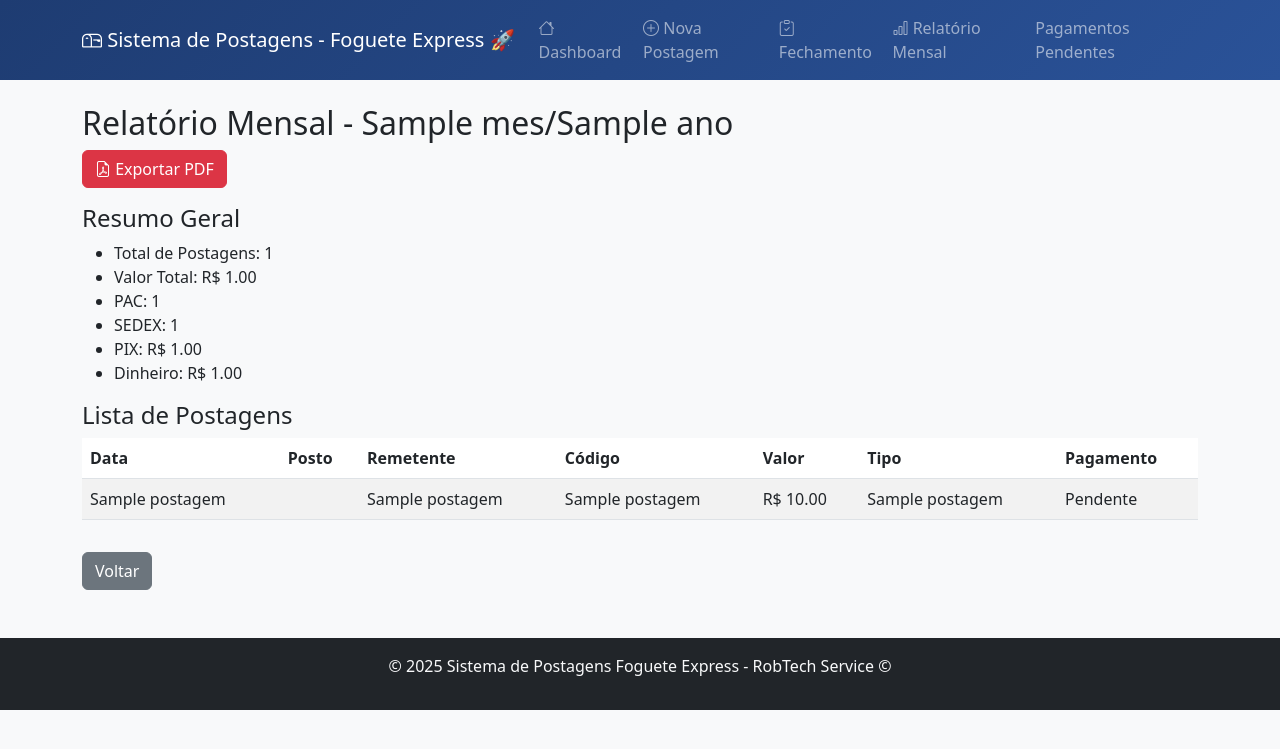
After one commit to robsonalves013/sistema-postagens, a Flask app: template templates/relatorio_mensal_resultado.html in a window 1280 px wide. The commit adds this page. Shown: the top 749 px of the page. Run offline with Flask 3, Linux system fonts and the light colour scheme; the template is opened without the code that fills it: most values are stand-ins (such as "Sample title", 1, 10 or a date in 2020).

Commit message:
atualização de relatorio_mensal

```diff
--- a/app.py
+++ b/app.py
@@ -3,17 +3,14 @@ import sqlite3
 import os
 from datetime import datetime, date
 from fpdf import FPDF
-
+from calendar import monthrange
 
 app = Flask(__name__)
 app.secret_key = 'sua_chave_secreta_aqui'
 
-
 DB_FILE = 'postagens.db'
 NOME_POSTO = {1: "Shopping_Bolivia", 2: "Hotel_Family"}
 
-
-# Filtro Jinja para formatar datas no padrão "%d %m %Y"
 @app.template_filter('datetimeformat')
 def datetimeformat(value, format='%d %m %Y'):
     if value is None:
@@ -32,15 +29,12 @@ def datetimeformat(value, format='%d %m %Y'):
         return value
     return dt.strftime(format)
 
-
 class SistemaPostagem:
     def __init__(self, db_name=DB_FILE):
         self.db_name = db_name
 
-
     def conectar(self):
         return sqlite3.connect(self.db_name)
-
 
     def criar_tabelas(self):
         conn = self.conectar()
@@ -82,7 +76,6 @@ class SistemaPostagem:
         conn.commit()
         conn.close()
 
-
     def adicionar_postagem(self, data_postagem, posto, nome_remetente, codigo_rastreio,
                            valor, tipo_postagem, tipo_pagamento=None, pagamento_pago=0, data_pagamento=None, observacoes=None):
         conn = self.conectar()
@@ -103,7 +96,6 @@ class SistemaPostagem:
             return False
         finally:
             conn.close()
-
 
     def listar_postagens_dia(self, data, posto=None):
         conn = self.conectar()
@@ -128,7 +120,6 @@ class SistemaPostagem:
         conn.close()
         return postagens
 
-
     def listar_pendentes(self):
         conn = self.conectar()
         cursor = conn.cursor()
@@ -142,7 +133,6 @@ class SistemaPostagem:
         pendentes = cursor.fetchall()
         conn.close()
         return pendentes
-
 
     def resumo_dia(self, data, posto):
         conn = self.conectar()
@@ -170,7 +160,6 @@ class SistemaPostagem:
             'posto': posto
         }
 
-
     def realizar_fechamento(self, data, posto, funcionario, observacoes=""):
         resumo = self.resumo_dia(data, posto)
         if resumo['total_postagens'] == 0:
@@ -194,48 +183,40 @@ class SistemaPostagem:
         finally:
             conn.close()
 
+    def listar_postagens_mes(self, primeiro_dia, ultimo_dia):
+        conn = self.conectar()
+        cursor = conn.cursor()
+        cursor.execute("""
+            SELECT id, data_postagem, posto, nome_remetente, codigo_rastreio,
+                   valor, tipo_postagem, tipo_pagamento, status, pagamento_pago, data_pagamento, observacoes, data_criacao
+            FROM postagens
+            WHERE data_postagem BETWEEN ? AND ?
+            ORDER BY data_postagem ASC
+        """, (primeiro_dia, ultimo_dia))
+        postagens = cursor.fetchall()
+        conn.close()
+        return postagens
 
-def gerar_pdf_fechamento(resumo, postagens):
-    pasta_base = 'Fechamento Diario'
-    if not os.path.exists(pasta_base):
-        os.mkdir(pasta_base)
-    pasta_data = os.path.join(pasta_base, NOME_POSTO.get(resumo['posto'], f"Posto{resumo['posto']}"), datetime.today().strftime('%d %m %Y'))
-    if not os.path.exists(pasta_data):
-        os.makedirs(pasta_data)
-
-
-    nome_posto = NOME_POSTO.get(resumo['posto'], f"Posto{resumo['posto']}")
-    nome_arquivo = os.path.join(pasta_data, f"{nome_posto}_{datetime.today().strftime('%d %m %Y')}.pdf")
-
-
-    pdf = FPDF()
-    pdf.add_page()
-    pdf.set_font("Arial", 'B', 16)
-    pdf.cell(0, 10, "Fechamento Diário dos Postos de Postagem", ln=True, align="C")
-    pdf.set_font("Arial", '', 12)
-    pdf.cell(0, 10, f"Data: {datetime.today().strftime('%d %m %Y')}", ln=True)
-    pdf.ln(5)
-    pdf.set_font("Arial", 'B', 12)
-    pdf.cell(0, 10, f"Resumo do Dia - {nome_posto}", ln=True)
-    pdf.set_font("Arial", '', 12)
-    pdf.cell(0, 10, f"Total de Postagens: {resumo['total_postagens']}", ln=True)
-    pdf.cell(0, 10, f"Valor Total: R$ {resumo['total_valor']:.2f}", ln=True)
-    pdf.cell(0, 10, f"PAC: {resumo['total_pac']}  |  SEDEX: {resumo['total_sedex']}", ln=True)
-    pdf.cell(0, 10, f"PIX: R$ {resumo['total_pix']:.2f}  |  Dinheiro: R$ {resumo['total_dinheiro']:.2f}", ln=True)
-    pdf.ln(10)
-    pdf.set_font("Arial", 'B', 12)
-    pdf.cell(0, 10, "Lista de Postagens:", ln=True)
-    pdf.set_font("Arial", '', 11)
-    for p in postagens:
-        pdf.cell(0, 9, f"- {p[3]} ({p[4]}) - R$ {p[5]:.2f} - {p[6]}/{p[7]}", ln=True)
-    pdf.output(nome_arquivo)
-    return nome_arquivo
-
-
+    def resumo_mes(self, primeiro_dia, ultimo_dia):
+        conn = self.conectar()
+        cursor = conn.cursor()
+        cursor.execute("""
+            SELECT
+                COUNT(*),
+                COALESCE(SUM(valor), 0),
+                SUM(CASE WHEN tipo_postagem = 'PAC' THEN 1 ELSE 0 END),
+                SUM(CASE WHEN tipo_postagem = 'SEDEX' THEN 1 ELSE 0 END),
+                COALESCE(SUM(CASE WHEN tipo_pagamento = 'PIX' THEN valor ELSE 0 END), 0),
+                COALESCE(SUM(CASE WHEN tipo_pagamento = 'DINHEIRO' THEN valor ELSE 0 END), 0)
+            FROM postagens
+            WHERE data_postagem BETWEEN ? AND ?
+        """, (primeiro_dia, ultimo_dia))
+        resumo = cursor.fetchone()
+        conn.close()
+        return resumo
 
 sistema = SistemaPostagem()
 sistema.criar_tabelas()
-
 
 @app.route('/')
 def index():
@@ -250,7 +231,6 @@ def index():
                            resumo_posto2=resumo_posto2,
                            data_hoje=hoje,
                            NOME_POSTO=NOME_POSTO)
-
 
 @app.route('/nova_postagem', methods=['GET', 'POST'])
 def nova_postagem():
@@ -273,7 +253,6 @@ def nova_postagem():
                 tipo_pagamento = None
             observacoes = request.form.get('observacoes')
 
-
             if not nome_remetente or not codigo_rastreio:
                 flash('Nome do remetente e código de rastreio são obrigatórios!', 'error')
                 return render_template('nova_postagem.html', data_hoje=data_hoje)
@@ -283,7 +262,6 @@ def nova_postagem():
             if posto not in [1, 2]:
                 flash('Posto deve ser Shopping Bolivia ou Hotel Family!', 'error')
                 return render_template('nova_postagem.html', data_hoje=data_hoje)
-
 
             sucesso = sistema.adicionar_postagem(
                 data_postagem, posto, nome_remetente, codigo_rastreio,
@@ -301,12 +279,10 @@ def nova_postagem():
         return render_template('nova_postagem.html', data_hoje=data_hoje)
     return render_template('nova_postagem.html', data_hoje=data_hoje)
 
-
 @app.route('/pendentes')
 def listar_pendentes():
     pendentes = sistema.listar_pendentes()
     return render_template('pendentes.html', pendentes=pendentes, NOME_POSTO=NOME_POSTO)
-
 
 @app.route('/marcar_pago/<int:id>', methods=['GET', 'POST'])
 def marcar_pago(id):
@@ -336,7 +312,6 @@ def marcar_pago(id):
         conn.close()
         return render_template('marcar_pago.html', postagem=postagem, NOME_POSTO=NOME_POSTO)
 
-
 @app.route('/fechamento')
 def fechamento():
     hoje = date.today().strftime('%d %m %Y')
@@ -353,7 +328,6 @@ def fechamento():
                            data_hoje=hoje,
                            NOME_POSTO=NOME_POSTO)
 
-
 @app.route('/realizar_fechamento', methods=['POST'])
 def realizar_fechamento():
     try:
@@ -364,7 +338,6 @@ def realizar_fechamento():
         if not funcionario:
             flash('Nome do funcionário é obrigatório!', 'error')
             return redirect(url_for('fechamento'))
-
         try:
             data_fechamento = datetime.strptime(data_fechamento_raw, '%d %m %Y').strftime('%Y-%m-%d')
         except:
@@ -391,6 +364,91 @@ def realizar_fechamento():
         flash(f'Erro no fechamento: {str(e)}', 'error')
         return redirect(url_for('fechamento'))
 
+@app.route('/relatorio_mensal', methods=['GET', 'POST'])
+def relatorio_mensal():
+    current_year = datetime.now().year
+    if request.method == 'POST':
+        mes = int(request.form['mes'])
+        ano = int(request.form['ano'])
+
+        primeiro_dia = f"{ano}-{mes:02d}-01"
+        ultimo_dia_num = monthrange(ano, mes)[1]
+        ultimo_dia = f"{ano}-{mes:02d}-{ultimo_dia_num:02d}"
+
+        postagens = sistema.listar_postagens_mes(primeiro_dia, ultimo_dia)
+        resumo = sistema.resumo_mes(primeiro_dia, ultimo_dia)
+        resumo_dict = {
+            'total_postagens': resumo[0],
+            'total_valor': resumo[1],
+            'total_pac': resumo[2],
+            'total_sedex': resumo[3],
+            'total_pix': resumo[4],
+            'total_dinheiro': resumo[5]
+        }
+        return render_template('relatorio_mensal_resultado.html',
+                               postagens=postagens,
+                               resumo=resumo_dict,
+                               mes=mes,
+                               ano=ano)
+    else:
+        return render_template('relatorio_mensal.html', current_year=datetime.now().year)
+
+@app.route('/relatorio_mensal/pdf/<int:mes>/<int:ano>')
+def gerar_pdf_relatorio_mensal(mes, ano):
+    primeiro_dia = f"{ano}-{mes:02d}-01"
+    ultimo_dia_num = monthrange(ano, mes)[1]
+    ultimo_dia = f"{ano}-{mes:02d}-{ultimo_dia_num:02d}"
+
+    postagens = sistema.listar_postagens_mes(primeiro_dia, ultimo_dia)
+    resumo = sistema.resumo_mes(primeiro_dia, ultimo_dia)
+    resumo_dict = {
+        'total_postagens': resumo[0],
+        'total_valor': resumo[1],
+        'total_pac': resumo[2],
+        'total_sedex': resumo[3],
+        'total_pix': resumo[4],
+        'total_dinheiro': resumo[5]
+    }
+
+    nome_pdf = f'relatorio_mensal_{ano}_{mes:02d}.pdf'
+    pdf = FPDF()
+    pdf.add_page()
+    pdf.set_font("Arial", 'B', 14)
+    pdf.cell(0, 10, f"Relatório Mensal - {mes:02d}/{ano}", ln=True, align="C")
+    pdf.set_font("Arial", '', 12)
+    pdf.ln(6)
+    pdf.cell(0, 8, f"Total de Postagens: {resumo_dict['total_postagens']}", ln=True)
+    pdf.cell(0, 8, f"Valor Total: R$ {resumo_dict['total_valor']:.2f}", ln=True)
+    pdf.cell(0, 8, f"PAC: {resumo_dict['total_pac']}  SEDEX: {resumo_dict['total_sedex']}", ln=True)
+    pdf.cell(0, 8, f"PIX: R$ {resumo_dict['total_pix']:.2f}  Dinheiro: R$ {resumo_dict['total_dinheiro']:.2f}", ln=True)
+    pdf.ln(8)
+    pdf.set_font("Arial", 'B', 10)
+    pdf.cell(25, 8, "Data", 1)
+    pdf.cell(30, 8, "Posto", 1)
+    pdf.cell(35, 8, "Remetente", 1)
+    pdf.cell(35, 8, "Cód.Rastreio", 1)
+    pdf.cell(20, 8, "Valor", 1)
+    pdf.cell(15, 8, "Tipo", 1)
+    pdf.cell(25, 8, "Pagamento", 1)
+    pdf.ln()
+    pdf.set_font("Arial", '', 9)
+    for p in postagens:
+        pdf.cell(25, 8, p[1] or 'Pendente', 1)
+        pdf.cell(30, 8, NOME_POSTO.get(p[2], str(p[2])), 1)
+        pdf.cell(35, 8, (p[3] or 'Pendente')[:20], 1)
+        pdf.cell(35, 8, p[4] or '', 1)
+        pdf.cell(20, 8, f"R$ {p[5]:.2f}", 1)
+        pdf.cell(15, 8, p[6] or 'Pendente', 1)
+        pdf.cell(25, 8, (p[7] or 'Pendente'), 1)
+        pdf.ln()
+    pdf.output(nome_pdf)
+    return send_file(nome_pdf, as_attachment=True)
+
+
+@app.route('/teste_template')
+def teste_template():
+    return render_template('relatorio_mensal.html', current_year=2025)
+
 
 if __name__ == '__main__':
     app.run(debug=True, host='0.0.0.0', port=5000)
--- a/templates/base.html
+++ b/templates/base.html
@@ -1,11 +1,11 @@
 <!DOCTYPE html>
 <html lang="pt-BR">
 <head>
-    <meta charset="UTF-8">
-    <meta name="viewport" content="width=device-width, initial-scale=1.0">
+    <meta charset="UTF-8" />
+    <meta name="viewport" content="width=device-width, initial-scale=1" />
     <title>{% block title %}Sistema de Postagens  - Foguete Express 🚀{% endblock %}</title>
-    <link href="https://cdn.jsdelivr.net/npm/bootstrap@5.3.0/dist/css/bootstrap.min.css" rel="stylesheet">
-    <link href="https://cdn.jsdelivr.net/npm/bootstrap-icons@1.10.0/font/bootstrap-icons.css" rel="stylesheet">
+    <link href="https://cdn.jsdelivr.net/npm/bootstrap@5.3.0/dist/css/bootstrap.min.css" rel="stylesheet" />
+    <link href="https://cdn.jsdelivr.net/npm/bootstrap-icons@1.10.0/font/bootstrap-icons.css" rel="stylesheet" />
     <style>
         body {
             background-color: #f8f9fa;
@@ -69,28 +69,16 @@
                     <li class="nav-item">
                         <a class="nav-link" href="/fechamento"><i class="bi bi-clipboard-check"></i> Fechamento</a>
                     </li>
+                    <li class="nav-item">
+                        <a class="nav-link" href="{{ url_for('relatorio_mensal') }}"><i class="bi bi-bar-chart"></i> Relatório Mensal</a>
+                    </li>
+                    <li class="nav-item">
+                        <a class="nav-link" href="{{ url_for('listar_pendentes') }}">Pagamentos Pendentes</a>
+                    </li>
                 </ul>
             </div>
         </div>
     </nav>
-
-    <nav class="navbar navbar-expand-lg navbar-light bg-light">
-  <div class="container-fluid">
-    <!-- Outros itens de menu -->
-    <ul class="navbar-nav me-auto mb-2 mb-lg-0">
-      <!-- Menu existente -->
-      <li class="nav-item">
-        <a class="nav-link" href="{{ url_for('index') }}">Dashboard</a>
-      </li>
-      <!-- Novo item de menu para Pagamentos Pendentes -->
-      <li class="nav-item">
-        <a class="nav-link" href="{{ url_for('listar_pendentes') }}">Pagamentos Pendentes</a>
-      </li>
-      <!-- Outros itens -->
-    </ul>
-  </div>
-</nav>
-
 
     <!-- Content -->
     <div class="container mt-4">
--- a/templates/index.html
+++ b/templates/index.html
@@ -103,6 +103,11 @@
             <i class="bi bi-printer"></i> Imprimir Relatório
         </button>
     </div>
+    <div class="col-md-4">
+    <a href="{{ url_for('relatorio_mensal') }}" class="btn btn-info btn-lg w-100">
+        <i class="bi bi-bar-chart"></i> Gerar Relatório Mensal
+    </a>
+</div>
 </div>
 
 <!-- Lista de Postagens do Dia -->
--- /dev/null
+++ b/templates/relatorio_mensal_resultado.html
@@ -0,0 +1,50 @@
+{% extends "base.html" %}
+{% block title %}Relatório Mensal - Resultado{% endblock %}
+{% block content %}
+<h2>Relatório Mensal - {{ mes }}/{{ ano }}</h2>
+
+<a href="{{ url_for('gerar_pdf_relatorio_mensal', mes=mes, ano=ano) }}" target="_blank" class="btn btn-danger mb-3">
+  <i class="bi bi-file-earmark-pdf"></i> Exportar PDF
+</a>
+
+<h4>Resumo Geral</h4>
+<ul>
+  <li>Total de Postagens: {{ resumo.total_postagens }}</li>
+  <li>Valor Total: R$ {{ '%.2f'|format(resumo.total_valor) }}</li>
+  <li>PAC: {{ resumo.total_pac }}</li>
+  <li>SEDEX: {{ resumo.total_sedex }}</li>
+  <li>PIX: R$ {{ '%.2f'|format(resumo.total_pix) }}</li>
+  <li>Dinheiro: R$ {{ '%.2f'|format(resumo.total_dinheiro) }}</li>
+</ul>
+
+<h4>Lista de Postagens</h4>
+<table class="table table-striped">
+  <thead>
+    <tr>
+      <th>Data</th>
+      <th>Posto</th>
+      <th>Remetente</th>
+      <th>Código</th>
+      <th>Valor</th>
+      <th>Tipo</th>
+      <th>Pagamento</th>
+    </tr>
+  </thead>
+  <tbody>
+    {% for p in postagens %}
+    <tr>
+      <td>{{ p[1]|datetimeformat }}</td>
+      <td>{{ NOME_POSTO[p[2]] }}</td>
+      <td>{{ p[3] }}</td>
+      <td>{{ p[4] }}</td>
+      <td>R$ {{ '%.2f'|format(p[5]) }}</td>
+      <td>{{ p[6] }}</td>
+      <td>{{ p[7] or 'Pendente' }}</td>
+    </tr>
+    {% endfor %}
+  </tbody>
+</table>
+
+<a href="{{ url_for('relatorio_mensal') }}" class="btn btn-secondary mt-3">Voltar</a>
+
+{% endblock %}
```
Also changed, not shown: templates/relatorio_mensal.html (added, +20 -0 lines), postagens.db, 1 other file.
